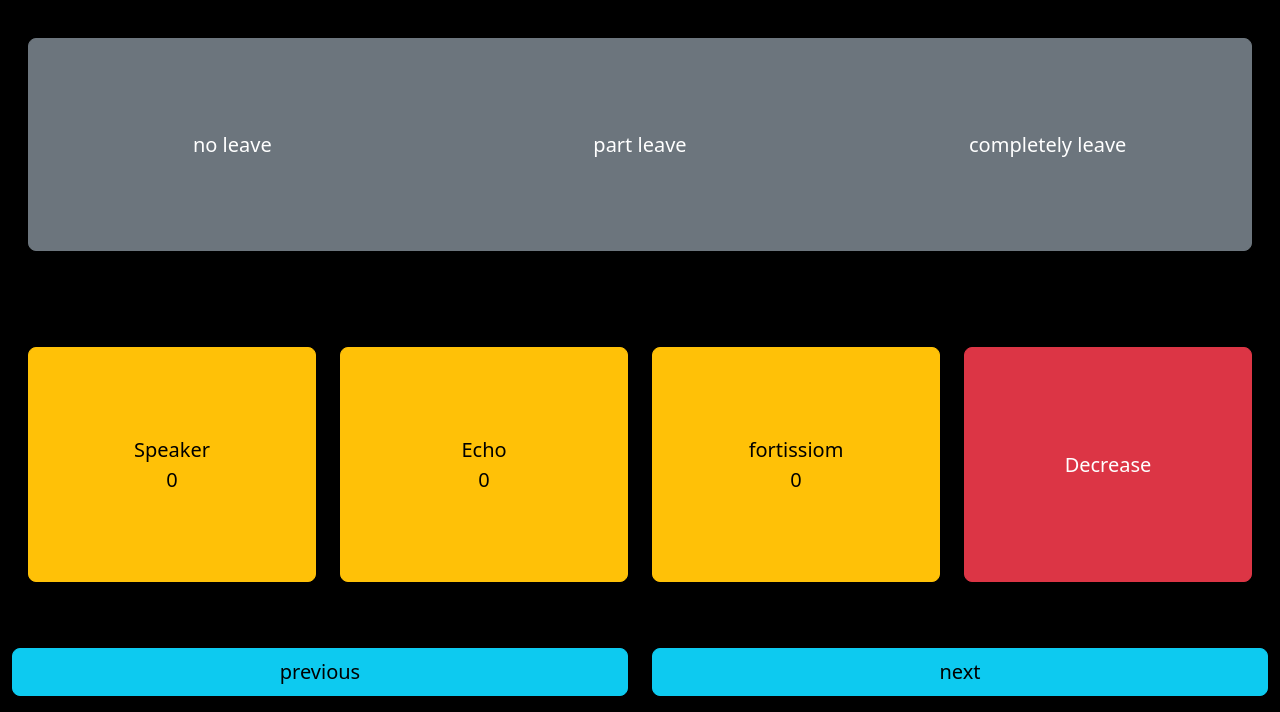
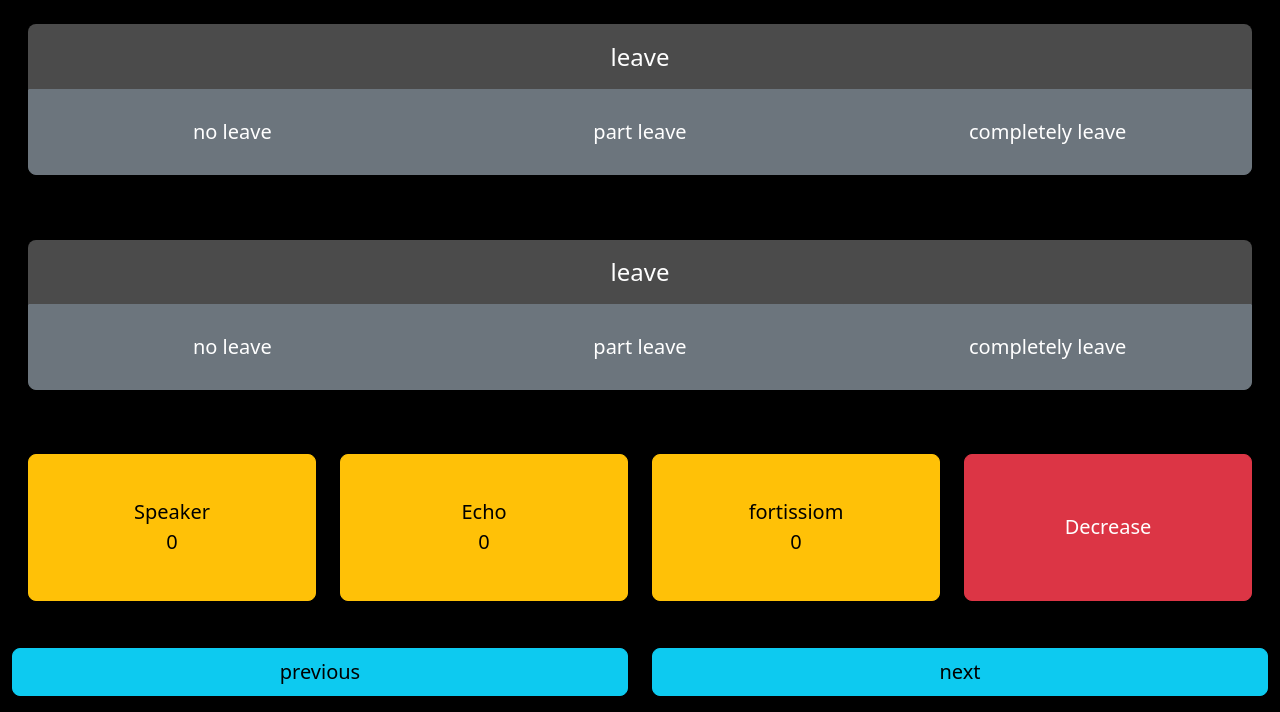
Before and after one commit to eran0926/2024TutorialCompetitionScoreRecorder, a plain HTML site: page index.html in a window 1280 px wide. Shown: the part 88-800 px from the top of the page. Drawn offline with nearby package versions, Linux system fonts and the light colour scheme.

Commit message:
chore: Refactor leave field

```diff
--- a/index.html
+++ b/index.html
@@ -19,15 +19,29 @@
             </div>
 
             <div id="auto-field" class="row  px-3" style="height: 80%; ">
-                <div class="input-div col-12">
+                <div class="select-group input-div col-12">
+                    <div class="select-label">
+                        leave
+                    </div>
                     <div id="auto-leave-select" class="select-btn-group btn-group w-100" role="group"
                         aria-label="Basic example">
                         <button type="button" class="btn btn-secondary btn-lg" value="0">no leave</button>
                         <button type="button" class="btn btn-secondary btn-lg" value="1">part leave</button>
                         <button type="button" class="btn btn-secondary btn-lg" value="2">completely leave</button>
                     </div>
+                </div>
+                <div class="select-group input-div col-12">
+                    <div class="select-label">
+                        leave
+                    </div>
+                    <div id="auto-leave-select" class="select-btn-group btn-group w-100" role="group"
+                        aria-label="Basic example">
+                        <button type="button" class="btn btn-secondary btn-lg" value="0">no leave</button>
+                        <button type="button" class="btn btn-secondary btn-lg" value="1">part leave</button>
+                        <button type="button" class="btn btn-secondary btn-lg" value="2">completely leave</button>
+                    </div>
+                </div>
 
-                </div>
                 <div class="input-div col-6 col-sm-3">
                     <button id="auto-speaker-btn" type="button" class="count-btn btn btn-warning btn-lg btn-block">
                         <div>Speaker</div>
--- a/scripts/main.js
+++ b/scripts/main.js
@@ -15,15 +15,13 @@ function swipePage(increment) {
 
     }
 }
-document.getElementById("auto-leave-select").addEventListener("click", function (e) {
-    console.log(e);
-    console.log(" ddefef");
-    Array.from(document.getElementById("auto-leave-select").children).forEach(function (element) {
+document.querySelectorAll(".select-btn-group").forEach(function (element) {
+    element.addEventListener("click", function (e) {
+        Array.from(element.children).forEach(function (element) {
             if (element == e.target) {
                 element.classList.remove("btn-secondary");
                 element.classList.add("btn-info");
-            document.getElementById("auto-leave-select").value = element.value;
-            console.log(element);
+                config[element.parentElement.id] = element.value;
             }
             else {
                 element.classList.remove("btn-info");
@@ -31,6 +29,23 @@ document.getElementById("auto-leave-select").addEventListener("click", function
             };
         });
     });
+});
+// document.getElementById("auto-leave-select").addEventListener("click", function (e) {
+//     console.log(e);
+//     console.log(" ddefef");
+//     Array.from(document.getElementById("auto-leave-select").children).forEach(function (element) {
+//         if (element == e.target) {
+//             element.classList.remove("btn-secondary");
+//             element.classList.add("btn-info");
+//             document.getElementById("auto-leave-select").value = element.value;
+//             console.log(element);
+//         }
+//         else {
+//             element.classList.remove("btn-info");
+//             element.classList.add("btn-secondary");
+//         };
+//     });
+// });
 
 init = function () {
 
--- a/styles/main.css
+++ b/styles/main.css
@@ -8,10 +8,6 @@ body {
 
 .btn {
     width: 100%;
-}
-
-.select-btn-group {
-    height: 70%;
 }
 
 .count-btn {
@@ -67,6 +63,36 @@ body {
 
 .head {
     color: white;
-    font-size: 2rem;
+    font-size: 3rem;
     /* margin-bottom: 1rem; */
 }
+
+.select-group {
+    /* color: white; */
+    font-size: 2rem;
+    flex-direction: column;
+    /* background-color: gray; */
+}
+
+.select-label {
+    width: 100%;
+    height: 30%;
+    color: white;
+    font-size: 1.5rem;
+    /* flex-direction: column; */
+    background-color: rgb(75, 75, 75);
+    display: flex;
+    justify-content: center;
+    align-items: center;
+    border-top-left-radius: var(--bs-border-radius-lg);
+    border-top-right-radius: var(--bs-border-radius-lg);
+}
+
+.select-btn-group {
+    height: 40%;
+}
+
+.select-btn-group button {
+    border-top-left-radius: 0;
+    border-top-right-radius: 0;
+}
```
Lines whose indentation alone changed are shown as unchanged.
